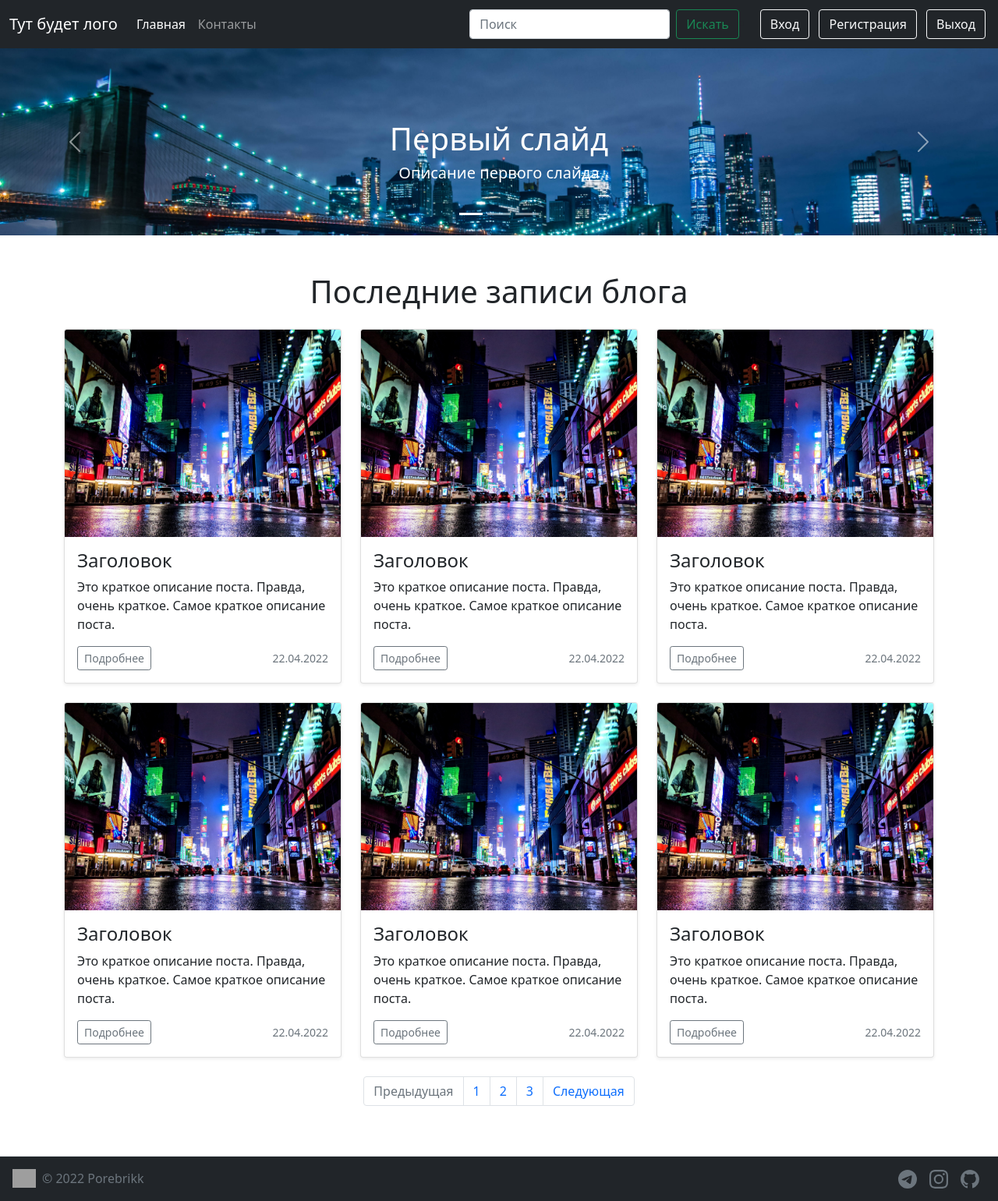
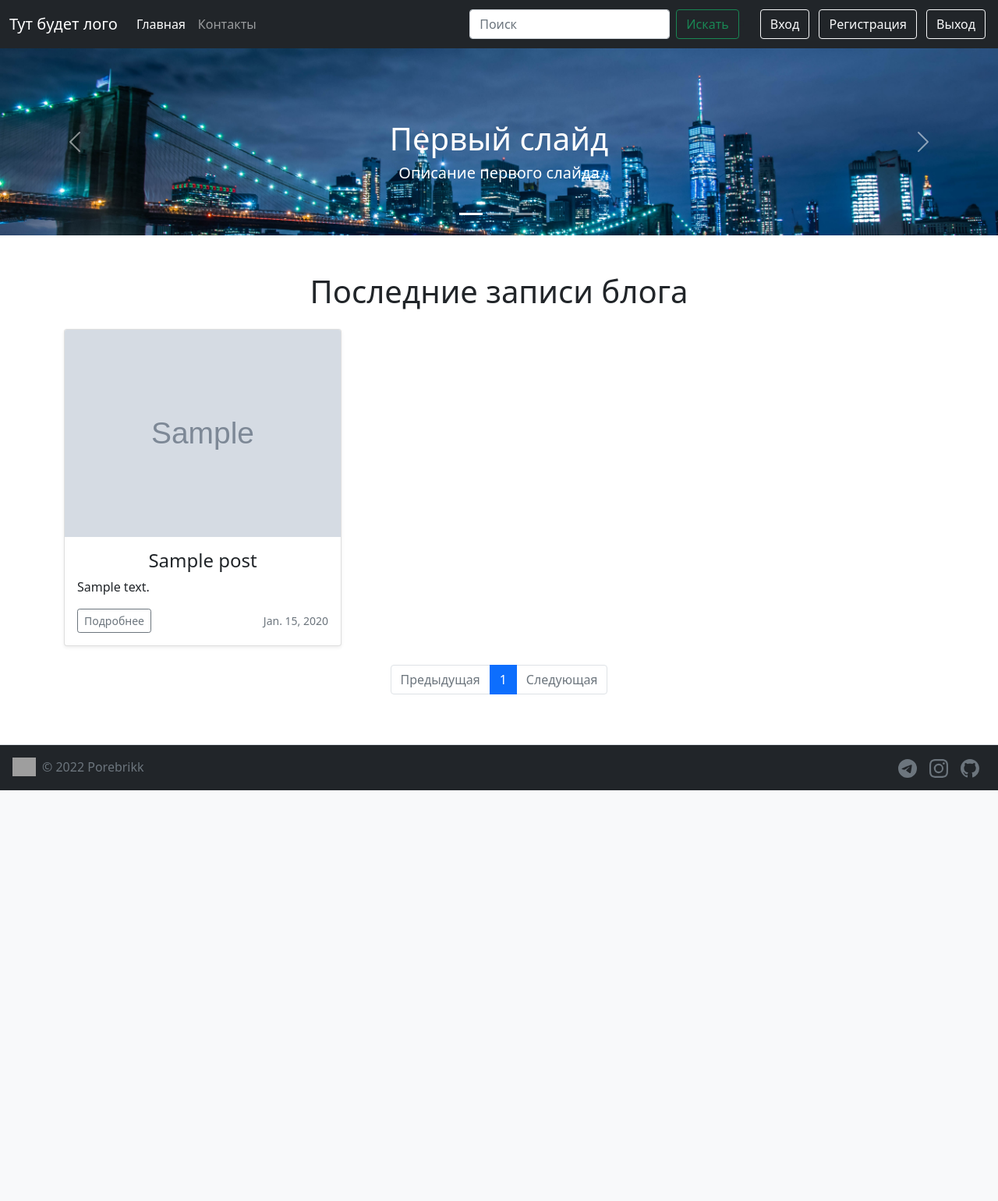
Before and after one commit to porebrikk/bananas_blog, a Django app: page / in a window 1280 px wide. Shown: the whole page at 78% size. After the commit the page ends 1014 px from the top, so only its background shows below. Run offline with Django 4.2, Linux system fonts and the light colour scheme; tables that the repository leaves empty hold one stand-in row (values such as "Sample post"); grey boxes marked "Sample" are stand-in pictures; some libraries are stand-ins or nearby versions; grey boxes are pictures that could not be loaded.

Commit message:
Interim commit

```diff
--- a/blog/models.py
+++ b/blog/models.py
@@ -4,15 +4,13 @@ from django.utils import timezone
 from ckeditor_uploader.fields import RichTextUploadingField
 
 class Post(models.Model):
-    h1 = models.CharField(max_length=200)
-    title = models.CharField(max_length=200)
-    url = models.SlugField()
+    title = models.CharField(max_length=50)
+    url = models.URLField(blank=True)
     description = RichTextUploadingField()
-    content = RichTextUploadingField()
-    image = models.ImageField()
+    image = models.ImageField(upload_to='blog/images/')
     created_at = models.DateField(default=timezone.now)
     author = models.ForeignKey(User, on_delete=models.CASCADE)
-    tag = models.CharField(max_length=200)
+    tags = models.CharField(max_length=200, blank=True)
 
     def __str__(self):
         return self.title
--- a/blog/templates/blog/base.html
+++ b/blog/templates/blog/base.html
@@ -25,10 +25,10 @@
         <div class="collapse navbar-collapse" id="navbarScroll">
           <ul class="navbar-nav me-auto my-2 my-lg-0 navbar-nav-scroll" style="--bs-scroll-height: 100px;">
             <li class="nav-item">
-              <a class="nav-link active" aria-current="page" href="#">Главная</a>
+              <a class="nav-link active" aria-current="page" href="/">Главная</a>
             </li>
             <li class="nav-item">
-              <a class="nav-link" href="#">Контакты</a>
+              <a class="nav-link" href="{% url 'contact' %}">Контакты</a>
             </li>
             </ul>
           <form class="d-flex">
@@ -36,8 +36,10 @@
             <button class="btn btn-outline-success my-1" type="submit">Искать</button>
           </form>
           <li class="nav-item my-1">
-              <button type="button" class="btn btn-outline-light mx-1">Вход</button>
-              <button type="button" class="btn btn-outline-light mx-1">Регистрация</button>
+              <a href="{% url 'signin' %}">
+                <button type="button" class="btn btn-outline-light mx-1">Вход</button></a>
+              <a href="{% url 'signup' %}">
+                <button type="button" class="btn btn-outline-light mx-1">Регистрация</button></a>
               <button type="button" class="btn btn-outline-light mx-1">Выход</button>
           </li>
         </div>
--- a/blog/templates/blog/home.html
+++ b/blog/templates/blog/home.html
@@ -47,115 +47,50 @@
   <div class="container">
     <h1 class="my-3 text-center mt-5 mb-4">Последние записи блога</h1>
     <div class="row">
+      {% for post in page_obj %}
         <div class="col-md-4">
-        <div class="card mb-4 shadow-sm">
-          <img src="{% static 'blog/card.jpg' %}" alt="" class="card-img-top">
-          <div class="card-body">
-            <h4 class="card-title">Заголовок</h4>
-            <p class="card-text">Это краткое описание поста. Правда, очень краткое.
-              Самое краткое описание поста.</p>
+          <div class="card card-main mb-4 shadow-sm p-0 container-fluid">
+            <div>
+              <img src="{{ post.image.url }}" alt="" class="card-img-top">
+            </div>
+            <div class="card-body card-body-main">
+              <h4 class="card-title text-center">{{ post.title }}</h4>
+              <p class="card-text card-text-main">{{ post.description|safe|truncatechars:100 }}</p>
               <div class="d-flex justify-content-between align-items-center">
                 <div class="btn-group">
-                <a href="#" class="btn btn-sm btn-outline-secondary">Подробнее</a>
+                  <a href="post/{{ post.id }}" class="btn btn-sm btn-outline-secondary">Подробнее</a>
                 </div>
-              <small class="text-muted">22.04.2022</small>
+                <small class="text-muted">{{ post.created_at }}</small>
               </div>
             </div>
           </div>
         </div>
-      <div class="col-md-4">
-        <div class="card mb-4 shadow-sm">
-          <img src="{% static 'blog/card.jpg' %}" alt="" class="card-img-top">
-          <div class="card-body">
-            <h4 class="card-title">Заголовок</h4>
-            <p class="card-text">Это краткое описание поста. Правда, очень краткое.
-              Самое краткое описание поста.</p>
-            <div class="d-flex justify-content-between align-items-center">
-              <div class="btn-group">
-                <a href="#" class="btn btn-sm btn-outline-secondary">Подробнее</a>
-              </div>
-              <small class="text-muted">22.04.2022</small>
+      {% endfor %}
     </div>
   </div>
-        </div>
-      </div>
-      <div class="col-md-4">
-        <div class="card mb-4 shadow-sm">
-          <img src="{% static 'blog/card.jpg' %}" alt="" class="card-img-top">
-          <div class="card-body">
-            <h4 class="card-title">Заголовок</h4>
-            <p class="card-text">Это краткое описание поста. Правда, очень краткое.
-              Самое краткое описание поста.</p>
-            <div class="d-flex justify-content-between align-items-center">
-              <div class="btn-group">
-                <a href="#" class="btn btn-sm btn-outline-secondary">Подробнее</a>
-              </div>
-              <small class="text-muted">22.04.2022</small>
-            </div>
-          </div>
-        </div>
-      </div>
-      <div class="col-md-4">
-        <div class="card mb-4 shadow-sm">
-          <img src="{% static 'blog/card.jpg' %}" alt="" class="card-img-top">
-          <div class="card-body">
-            <h4 class="card-title">Заголовок</h4>
-            <p class="card-text">Это краткое описание поста. Правда, очень краткое.
-              Самое краткое описание поста.</p>
-            <div class="d-flex justify-content-between align-items-center">
-              <div class="btn-group">
-                <a href="#" class="btn btn-sm btn-outline-secondary">Подробнее</a>
-              </div>
-              <small class="text-muted">22.04.2022</small>
-            </div>
-          </div>
-        </div>
-      </div>
-      <div class="col-md-4">
-        <div class="card mb-4 shadow-sm">
-          <img src="{% static 'blog/card.jpg' %}" alt="" class="card-img-top">
-          <div class="card-body">
-            <h4 class="card-title">Заголовок</h4>
-            <p class="card-text">Это краткое описание поста. Правда, очень краткое.
-              Самое краткое описание поста.</p>
-            <div class="d-flex justify-content-between align-items-center">
-              <div class="btn-group">
-                <a href="#" class="btn btn-sm btn-outline-secondary">Подробнее</a>
-              </div>
-              <small class="text-muted">22.04.2022</small>
-            </div>
-          </div>
-        </div>
-      </div>
-      <div class="col-md-4">
-        <div class="card mb-4 shadow-sm">
-          <img src="{% static 'blog/card.jpg' %}" alt="" class="card-img-top">
-          <div class="card-body">
-            <h4 class="card-title">Заголовок</h4>
-            <p class="card-text">Это краткое описание поста. Правда, очень краткое.
-              Самое краткое описание поста.</p>
-            <div class="d-flex justify-content-between align-items-center">
-              <div class="btn-group">
-                <a href="#" class="btn btn-sm btn-outline-secondary">Подробнее</a>
-              </div>
-              <small class="text-muted">22.04.2022</small>
-            </div>
-          </div>
-        </div>
-      </div>
-    </div>
-  </div>
-  <nav aria-label="Пример навигации по страницам">
+  <nav aria-label="paginator">
     <ul class="pagination justify-content-center">
+      {% if page_obj.has_previous %}
+        <a class="page-link" href="?page={{ page_obj.previous_page_number }}" tabindex="-1">Предыдущая</a>
+      {% else %}
         <li class="page-item disabled">
-        <a class="page-link">Предыдущая</a>
+          <a class="page-link disabled" href="#" tabindex="-1">Предыдущая</a>
         </li>
-      <li class="page-item"><a class="page-link" href="#">1</a></li>
-      <li class="page-item"><a class="page-link" href="#">2</a></li>
-      <li class="page-item"><a class="page-link" href="#">3</a></li>
-      <li class="page-item">
+      {% endif %}
+      {% for i in page_obj.paginator.page_range %}
+        {% if i == page_obj.number %}
+          <li class="page-item active"><a class="page-link" href="?page={{ i }}">{{ i }}</a></li>
+        {% else %}
+          <li class="page-item"><a class="page-link" href="?page={{ i }}">{{ i }}</a></li>
+        {% endif %}
+      {% endfor %}
+      {% if page_obj.has_next %}
+        <a class="page-link" href="?page={{ page_obj.next_page_number }}">Следующая</a>
+      {% else %}
+        <li class="page-item disabled">
           <a class="page-link" href="#">Следующая</a>
         </li>
+      {% endif %}
     </ul>
   </nav>
   <br>
--- a/blog/views.py
+++ b/blog/views.py
@@ -1,10 +1,22 @@
-from django.shortcuts import render
+from django.shortcuts import render, get_object_or_404
+from .models import Post
+from django.core.paginator import Paginator
 
 def home(request):
-    return render(request, 'blog/home.html')
+    posts = Post.objects.all()
+    paginator = Paginator(posts, 6)
 
-def post(request):
-    return render(request, 'blog/post.html')
+    page_number = request.GET.get('page')
+    page_obj = paginator.get_page(page_number)
+    return render(request, 'blog/home.html', context={
+            'page_obj': page_obj
+        })
+
+def post(request, post_id):
+    post = get_object_or_404(Post, pk=post_id)
+    return render(request, 'blog/post.html', context={
+        'post': post
+    })
 
 def contact(request):
     return render(request, 'blog/contact.html')
--- a/blog_drf/urls.py
+++ b/blog_drf/urls.py
@@ -28,10 +28,10 @@ urlpatterns = [
 
     #Blog
     path('', views.home, name='home'),
-    path('post/', views.post, name='post'),
+    path('post/<int:post_id>/', views.post, name='post'),
     path('contact/', views.contact, name='contact'),
     path('thanks/', views.thanks, name='thanks'),
     path('search', views.search, name='search'),
     path("ckeditor/", include('ckeditor_uploader.urls')),
 
-] + static(settings.STATIC_URL, document_root=settings.STATIC_ROOT)
+] + static(settings.STATIC_URL, document_root=settings.STATIC_ROOT) + static(settings.MEDIA_URL, document_root=settings.MEDIA_ROOT)
```
Also changed, not shown: blog/static/blog/css/custom.css (+23 -0 lines), blog/templates/blog/post.html (+9 -22 lines), blog_drf/settings.py (+5 -3 lines), requirements.txt (+11 -5 lines), blog/migrations/0003_alter_post_image.py (added), blog/migrations/0004_alter_post_url.py (added), blog/migrations/0005_remove_post_h1.py (added), blog/migrations/0006_remove_post_content.py (added), blog/migrations/0007_rename_tag_post_tags.py (added). Lines whose indentation alone changed are shown as unchanged.
